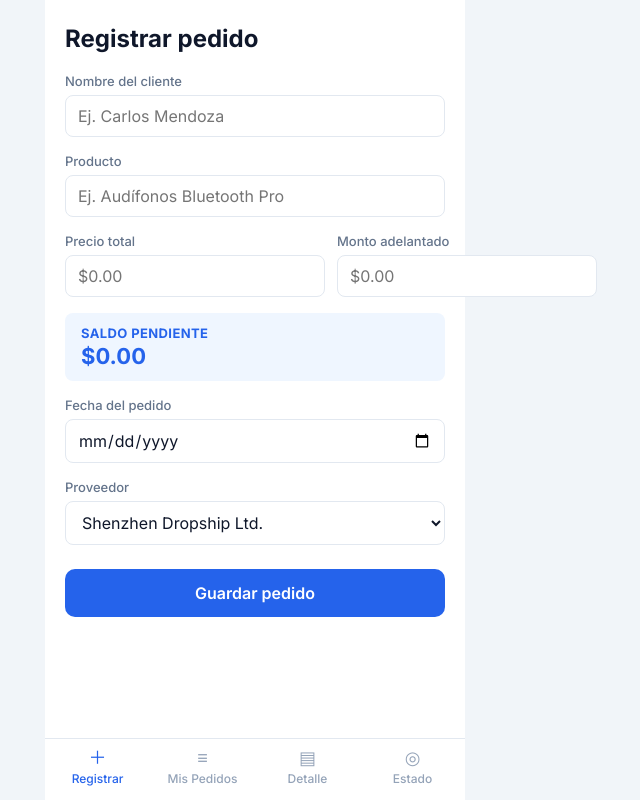
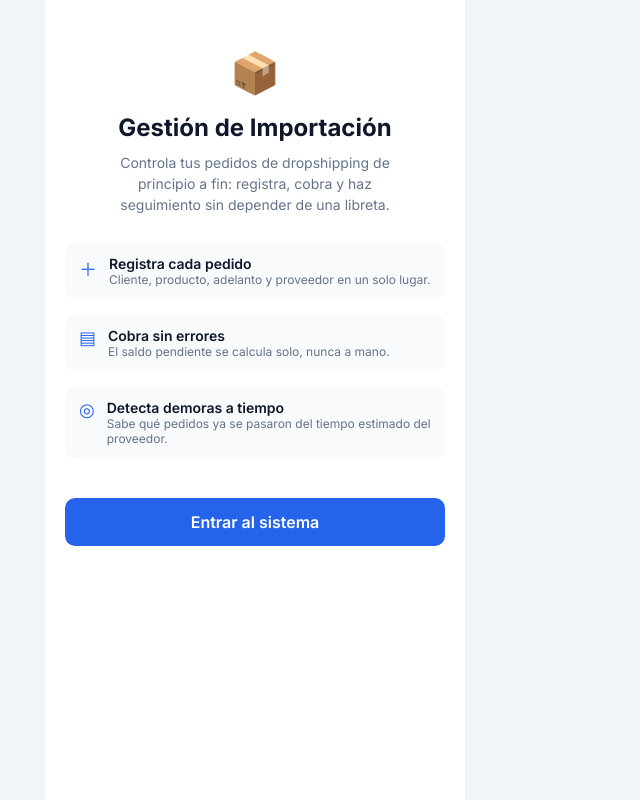
Before and after one commit to jzairlavig-svg/dropshipping-app, a plain HTML site: page index.html in a window 1280 px wide. Shown: the whole page, without its empty margins (385-1025 px from the left). Drawn offline with Linux system fonts and the light colour scheme.

Commit message:
Add files via upload

```diff
--- a/index.html
+++ b/index.html
@@ -3,81 +3,47 @@
 <head>
   <meta charset="UTF-8" />
   <meta name="viewport" content="width=device-width, initial-scale=1.0" />
-  <title>Registrar pedido</title>
+  <title>Sistema de Gestión de Importación</title>
   <link rel="preconnect" href="https://fonts.googleapis.com" />
   <link href="https://fonts.googleapis.com/css2?family=Inter:wght@400;500;600;700&display=swap" rel="stylesheet" />
   <link rel="stylesheet" href="styles.css" />
 </head>
 <body>
   <div class="phone">
-    <main class="content">
-      <h1 class="title">Registrar pedido</h1>
+    <main class="content landing">
+      <div class="landing-logo">📦</div>
+      <h1 class="landing-title">Gestión de Importación</h1>
+      <p class="landing-subtitle">
+        Controla tus pedidos de dropshipping de principio a fin: registra,
+        cobra y haz seguimiento sin depender de una libreta.
+      </p>
 
-      <form class="form">
-        <div class="field">
-          <label for="cliente">Nombre del cliente</label>
-          <input type="text" id="cliente" placeholder="Ej. Carlos Mendoza" />
-        </div>
-
-        <div class="field">
-          <label for="producto">Producto</label>
-          <input type="text" id="producto" placeholder="Ej. Audífonos Bluetooth Pro" />
-        </div>
-
-        <div class="row">
-          <div class="field">
-            <label for="precio">Precio total</label>
-            <input type="text" id="precio" placeholder="$0.00" />
-          </div>
-          <div class="field">
-            <label for="adelanto">Monto adelantado</label>
-            <input type="text" id="adelanto" placeholder="$0.00" />
+      <div class="landing-features">
+        <div class="landing-feature">
+          <span class="landing-feature-icon">＋</span>
+          <div>
+            <div class="landing-feature-title">Registra cada pedido</div>
+            <div class="landing-feature-desc">Cliente, producto, adelanto y proveedor en un solo lugar.</div>
           </div>
         </div>
+        <div class="landing-feature">
+          <span class="landing-feature-icon">▤</span>
+          <div>
+            <div class="landing-feature-title">Cobra sin errores</div>
+            <div class="landing-feature-desc">El saldo pendiente se calcula solo, nunca a mano.</div>
+          </div>
+        </div>
+        <div class="landing-feature">
+          <span class="landing-feature-icon">◎</span>
+          <div>
+            <div class="landing-feature-title">Detecta demoras a tiempo</div>
+            <div class="landing-feature-desc">Sabe qué pedidos ya se pasaron del tiempo estimado del proveedor.</div>
+          </div>
+        </div>
+      </div>
 
-        <div class="saldo-box">
-          <span class="saldo-label">Saldo pendiente</span>
-          <span class="saldo-monto">$0.00</span>
-        </div>
-
-        <div class="field">
-          <label for="fecha">Fecha del pedido</label>
-          <input type="date" id="fecha" />
-        </div>
-
-        <div class="field">
-          <label for="proveedor">Proveedor</label>
-          <select id="proveedor">
-            <option>Shenzhen Dropship Ltd.</option>
-            <option>AliExpress</option>
-            <option>1688.com</option>
-            <option>DHgate</option>
-            <option>Temu</option>
-          </select>
-        </div>
-
-        <button type="submit" class="btn-primary">Guardar pedido</button>
-      </form>
+      <a href="registrar-pedido.html" class="btn-primary landing-cta">Entrar al sistema</a>
     </main>
-
-    <nav class="tabbar">
-      <a href="index.html" class="tab active">
-        <span class="icon">＋</span>
-        <span>Registrar</span>
-      </a>
-      <a href="mis-pedidos.html" class="tab">
-        <span class="icon">≡</span>
-        <span>Mis Pedidos</span>
-      </a>
-      <a href="detalle-de-pedido.html" class="tab">
-        <span class="icon">▤</span>
-        <span>Detalle</span>
-      </a>
-      <a href="estado-de-mi-pedido.html" class="tab">
-        <span class="icon">◎</span>
-        <span>Estado</span>
-      </a>
-    </nav>
   </div>
 </body>
 </html>
--- a/styles.css
+++ b/styles.css
@@ -339,3 +339,73 @@ body {
   font-size: 12px;
   color: #64748B;
 }
+
+.landing {
+  display: flex;
+  flex-direction: column;
+  align-items: center;
+  text-align: center;
+  padding-top: 48px;
+}
+
+.landing-logo {
+  font-size: 40px;
+  margin-bottom: 16px;
+}
+
+.landing-title {
+  font-size: 24px;
+  font-weight: 700;
+  color: #0F172A;
+  margin: 0 0 10px;
+}
+
+.landing-subtitle {
+  font-size: 14px;
+  color: #64748B;
+  line-height: 1.5;
+  margin: 0 0 28px;
+  max-width: 300px;
+}
+
+.landing-features {
+  display: flex;
+  flex-direction: column;
+  gap: 16px;
+  width: 100%;
+  margin-bottom: 32px;
+  text-align: left;
+}
+
+.landing-feature {
+  display: flex;
+  gap: 12px;
+  align-items: flex-start;
+  background: #F8FAFC;
+  border-radius: 10px;
+  padding: 12px 14px;
+}
+
+.landing-feature-icon {
+  font-size: 18px;
+  color: #2563EB;
+  flex-shrink: 0;
+}
+
+.landing-feature-title {
+  font-size: 14px;
+  font-weight: 600;
+  color: #0F172A;
+}
+
+.landing-feature-desc {
+  font-size: 12px;
+  color: #64748B;
+}
+
+.landing-cta {
+  display: inline-block;
+  text-decoration: none;
+  text-align: center;
+  width: 100%;
+}
```
Also changed, not shown: detalle-de-pedido.html (+1 -1 lines), estado-de-mi-pedido.html (+1 -1 lines), mis-pedidos.html (+1 -1 lines), registrar-pedido.html (added, +83 -0 lines).
